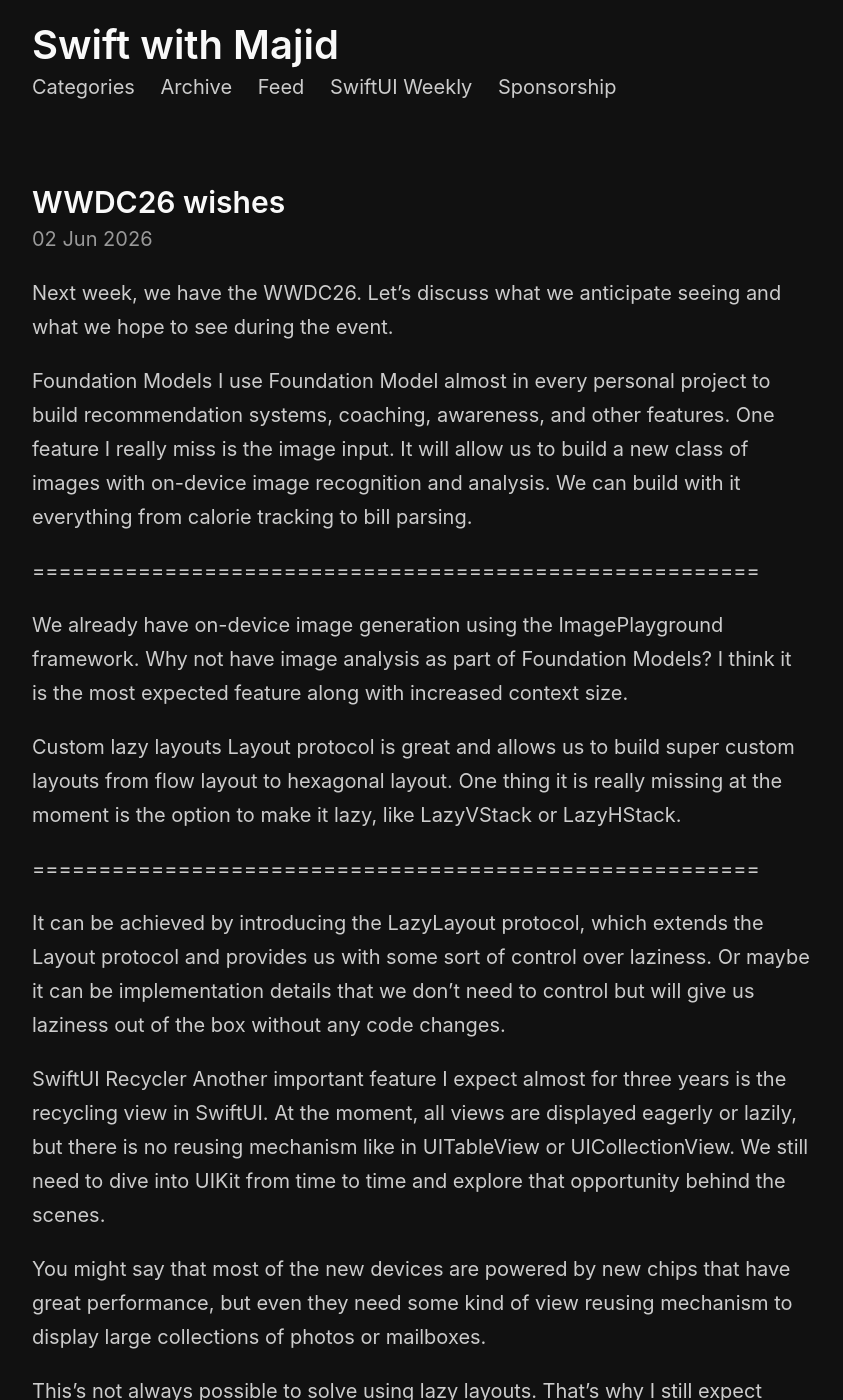
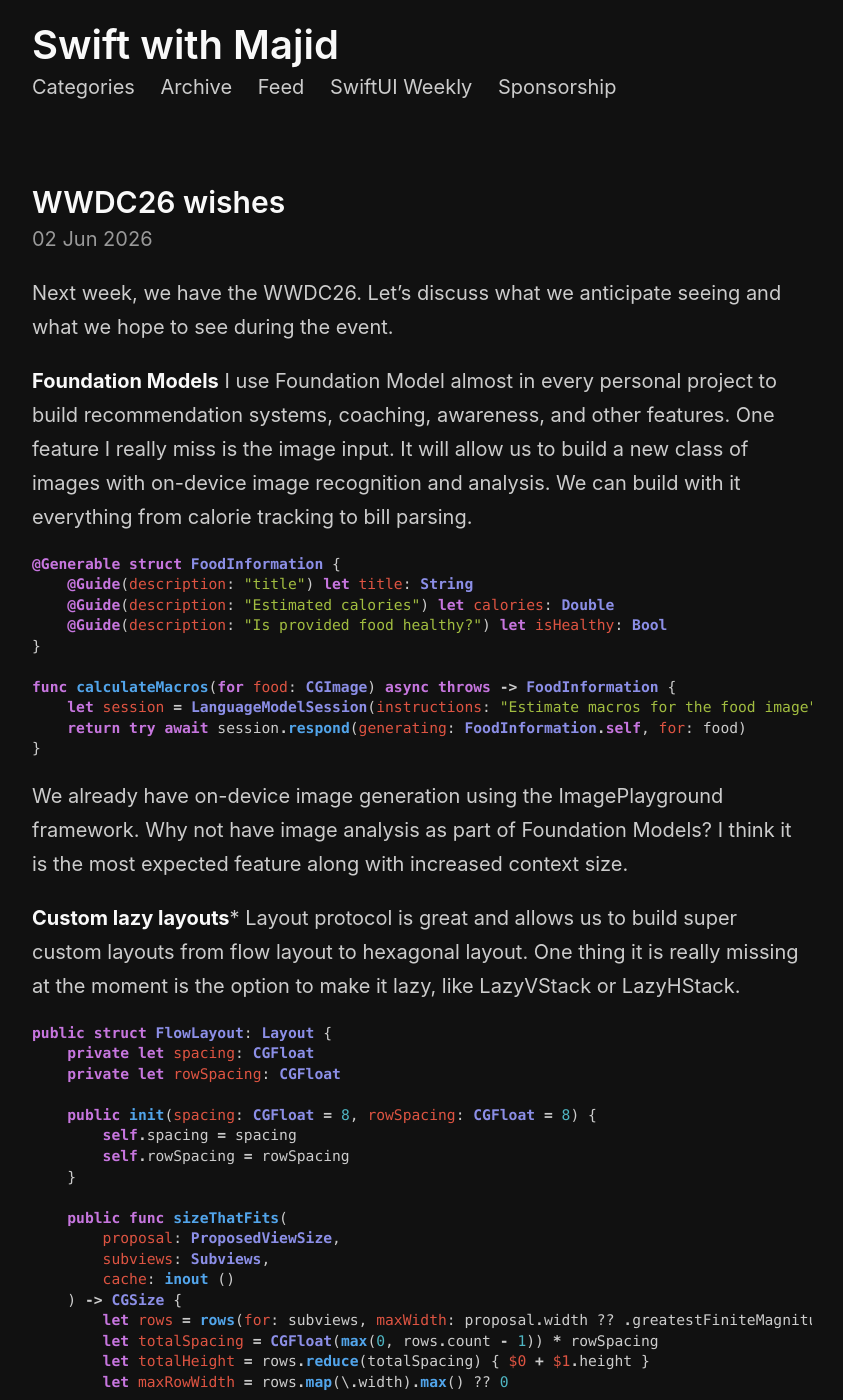
Before and after one commit to mecid/mecid.github.io, a Jekyll site: the page built from _posts/2026-06-02-wwdc26-wishes.md, in a window 1280 px wide and 1400 px high. Shown: the whole window, without its empty margins (218-1061 px from the left). Built offline with Jekyll 4.4.1, drawn with Linux system fonts in a browser that asks for light colours; some of the changed text lies outside the part shown.

Commit message:
code examples added to the wishes post

````diff
--- a/_posts/2026-06-02-wwdc26-wishes.md
+++ b/_posts/2026-06-02-wwdc26-wishes.md
@@ -4,21 +4,79 @@
 ---
 Next week, we have the WWDC26. Let’s discuss what we anticipate seeing and what we hope to see during the event.
 
-Foundation Models
+**Foundation Models**
 I use Foundation Model almost in every personal project to build recommendation systems, coaching, awareness, and other features. One feature I really miss is the image input. It will allow us to build a new class of images with on-device image recognition and analysis. We can build with it everything from calorie tracking to bill parsing.
 
-=======================================================
+```swift
+@Generable struct FoodInformation {
+    @Guide(description: "title") let title: String
+    @Guide(description: "Estimated calories") let calories: Double
+    @Guide(description: "Is provided food healthy?") let isHealthy: Bool
+}
+
+func calculateMacros(for food: CGImage) async throws -> FoodInformation {
+    let session = LanguageModelSession(instructions: "Estimate macros for the food image")
+    return try await session.respond(generating: FoodInformation.self, for: food)
+}
+```
 
 We already have on-device image generation using the ImagePlayground framework. Why not have image analysis as part of Foundation Models? I think it is the most expected feature along with increased context size.
 
-Custom lazy layouts
+**Custom lazy layouts***
 Layout protocol is great and allows us to build super custom layouts from flow layout to hexagonal layout. One thing it is really missing at the moment is the option to make it lazy, like LazyVStack or LazyHStack.
 
-=======================================================
+```swift
+public struct FlowLayout: Layout {
+    private let spacing: CGFloat
+    private let rowSpacing: CGFloat
+
+    public init(spacing: CGFloat = 8, rowSpacing: CGFloat = 8) {
+        self.spacing = spacing
+        self.rowSpacing = rowSpacing
+    }
+
+    public func sizeThatFits(
+        proposal: ProposedViewSize,
+        subviews: Subviews,
+        cache: inout ()
+    ) -> CGSize {
+        let rows = rows(for: subviews, maxWidth: proposal.width ?? .greatestFiniteMagnitude)
+        let totalSpacing = CGFloat(max(0, rows.count - 1)) * rowSpacing
+        let totalHeight = rows.reduce(totalSpacing) { $0 + $1.height }
+        let maxRowWidth = rows.map(\.width).max() ?? 0
+
+        return CGSize(width: maxRowWidth, height: totalHeight)
+    }
+
+    public func placeSubviews(
+        in bounds: CGRect,
+        proposal: ProposedViewSize,
+        subviews: Subviews,
+        cache: inout ()
+    ) {
+        let rows = rows(for: subviews, maxWidth: bounds.width)
+        var y = bounds.minY
+
+        for row in rows {
+            var x = bounds.minX
+
+            for item in row.items {
+                subviews[item.index].place(
+                    at: CGPoint(x: x, y: y + (row.height - item.size.height) / 2),
+                    proposal: ProposedViewSize(item.size)
+                )
+                x += item.size.width + spacing
+            }
+
+            y += row.height + rowSpacing
+        }
+    }
+}
+```
 
 It can be achieved by introducing the LazyLayout protocol, which extends the Layout protocol and provides us with some sort of control over laziness. Or maybe it can be implementation details that we don’t need to control but will give us laziness out of the box without any code changes.
 
-SwiftUI Recycler
+**SwiftUI Recycler**
 Another important feature I expect almost for three years is the recycling view in SwiftUI. At the moment, all views are displayed eagerly or lazily, but there is no reusing mechanism like in UITableView or UICollectionView. We still need to dive into UIKit from time to time and explore that opportunity behind the scenes.
 
 You might say that most of the new devices are powered by new chips that have great performance, but even they need some kind of view reusing mechanism to display large collections of photos or mailboxes.
````
